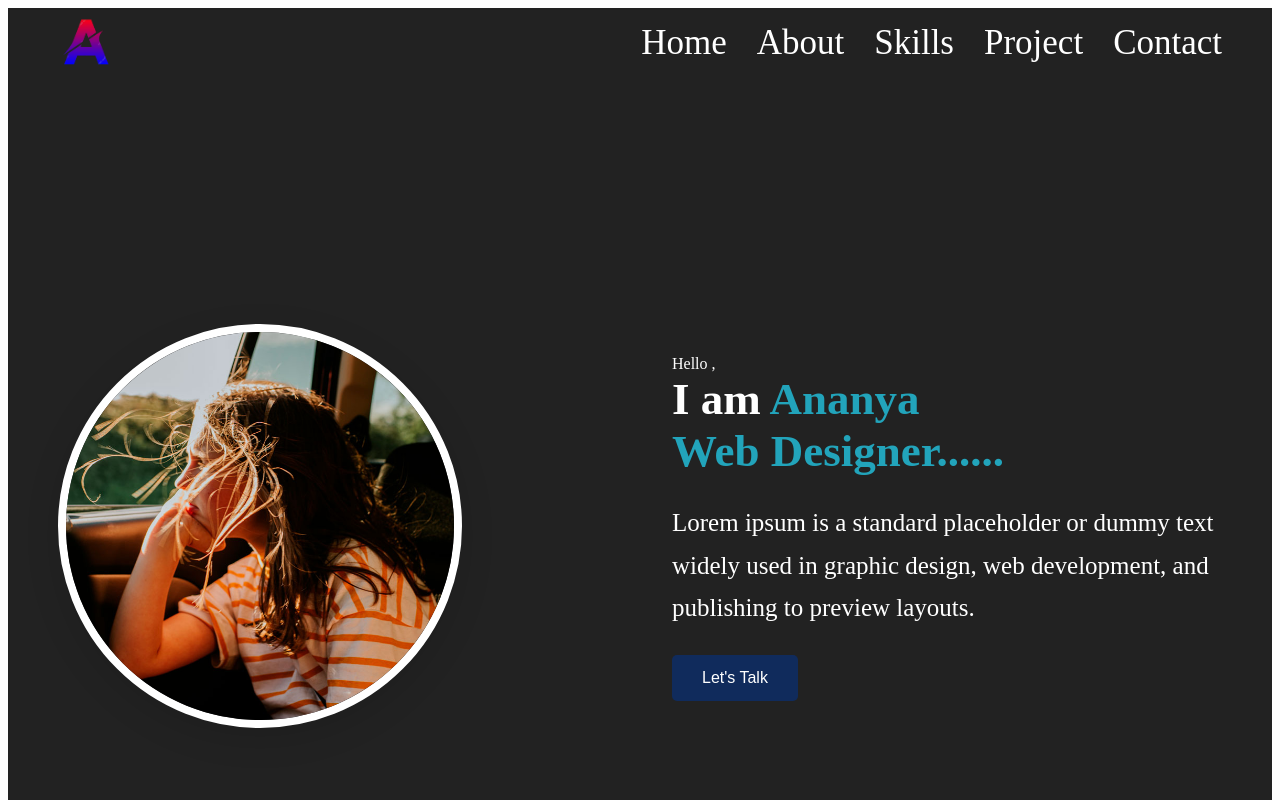
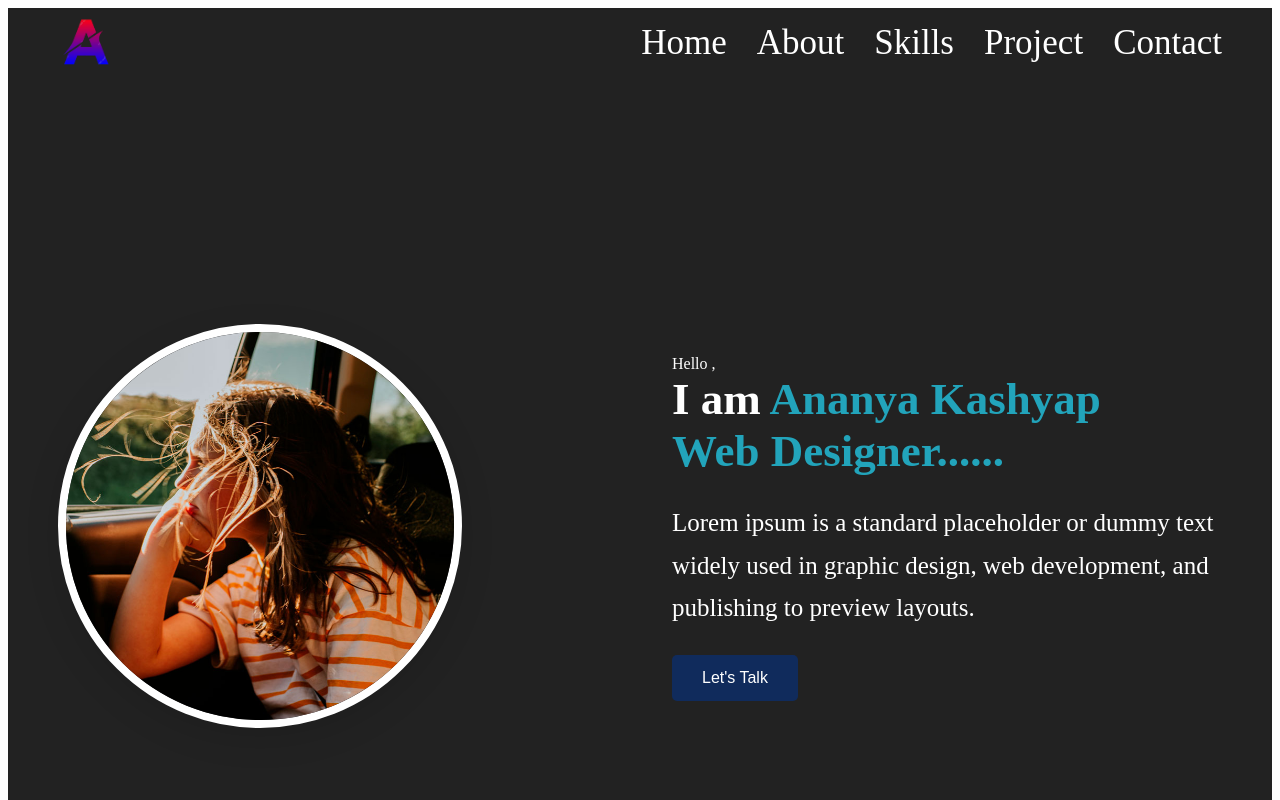
Before and after one commit to ananyakashyap2006/Portfolio, a React app: page / in a window 1280 px wide. Shown: the top 800 px of the page. Built offline with nearby package versions, Linux system fonts and the light colour scheme; the HTML template or start-up script is replaced by a standard one.

Commit message:
updated name

```diff
--- a/src/Component/Home.jsx
+++ b/src/Component/Home.jsx
@@ -15,7 +15,7 @@ function Home() {
         <span className="hello">Hello ,</span>
 
         <h1>
-         I am <span>Ananya </span><br/>
+         I am <span>Ananya Kashyap</span><br/>
                  <span>Web Designer...... </span>
         </h1>
         <p>
```
